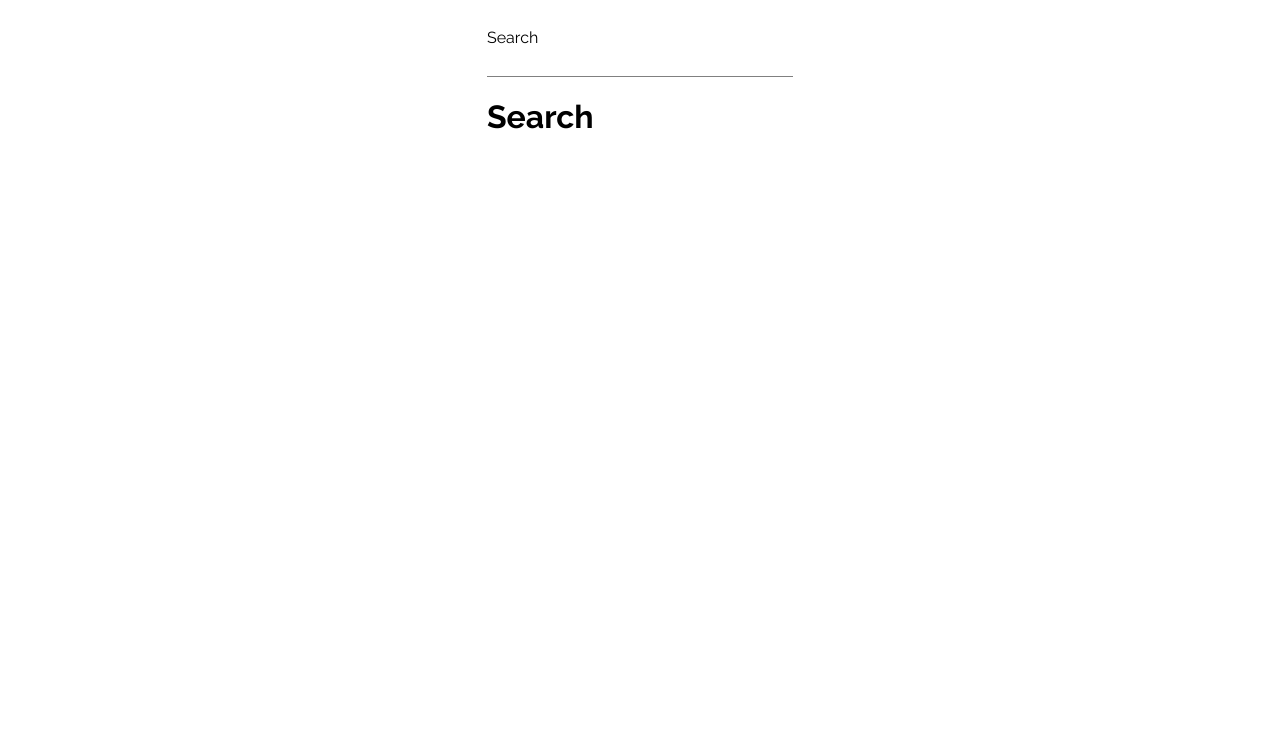
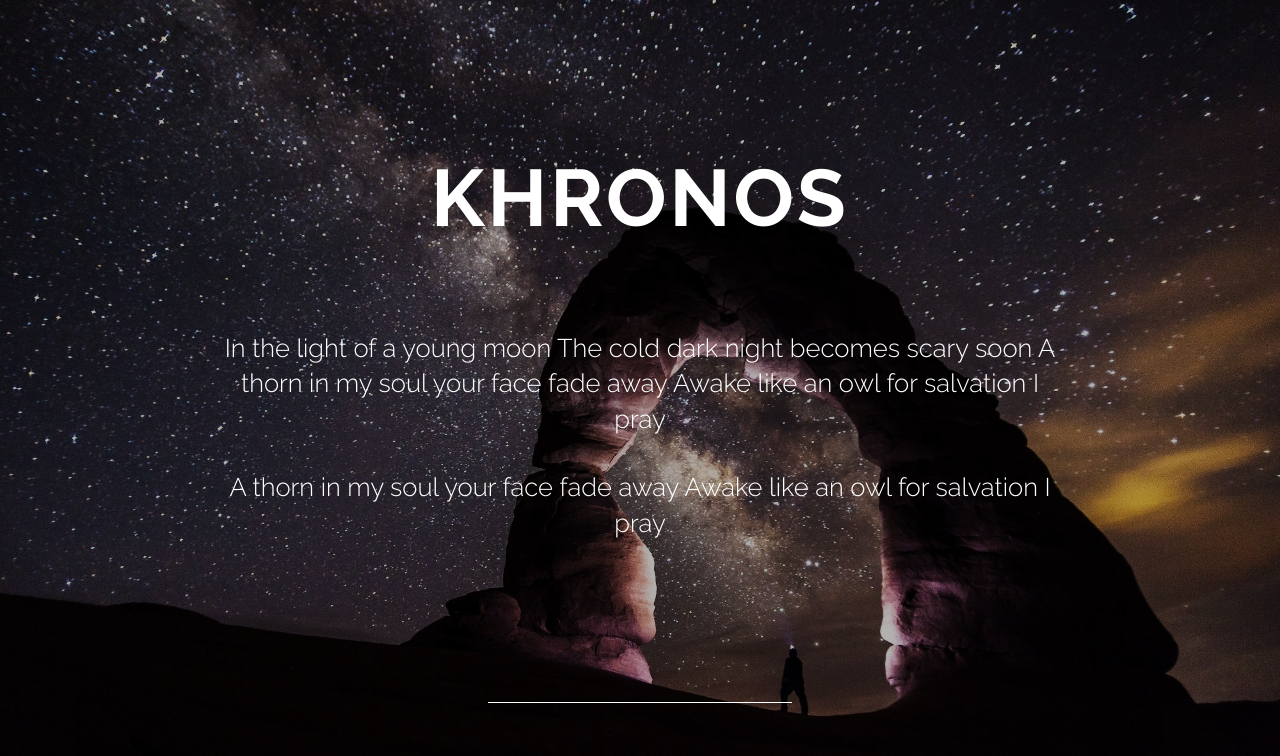
Before and after one commit to paniebartku/vueapp, a Vue app: page / in a window 1280 px wide. Shown: the top 756 px of the page. Built offline with nearby package versions, Linux system fonts and the light colour scheme.

Commit message:
before results

```diff
--- a/src/App.vue
+++ b/src/App.vue
@@ -1,13 +1,110 @@
 <template>
   <div class="app">
 
-    <router-view />
+
+    <div :class="[{flexStart: step === 1}, 'wrapper']">
+         <transition name="slide" v-if="step === 1">
+            <img src="./assets/logo.png" class="logo"/>
+        </transition>
+        <transition name="fade">
+            <HeroImage v-if="step === 0"  />
+        </transition>
+
+        <Claim v-if="step === 0" />
+        <SearchInput :value="searchValue" v-model="searchValue" @input="handleInput" :dark="step === 1" />
+    </div>
+
+
+
   </div>
 </template>
+
+<script>
+// @ is an alias to /src
+import HeroImage from '@/components/HeroImage';
+import Claim from '@/components/Claim';
+import SearchInput from '@/components/SearchInput';
+import axios from 'axios';
+import debounce from 'lodash.debounce';
+
+const API = 'https://images-api.nasa.gov';
+
+export default {
+  name: 'App',
+  components: { Claim, SearchInput, HeroImage},
+  data(){
+      return {
+          loading: false,
+          step: 0,
+          searchValue: '',
+          results: [],
+      }
+  },
+  methods: {
+      handleInput: debounce(function() {
+      this.loading = true;
+           axios.get(`${API}/search?q=${this.searchValue}&media_type=image`)
+           .then((response) => {
+               this.results = response.data.collection.items;
+                 this.loading = false;
+                  this.step = 1;
+           })
+           .catch((error)=> {
+               console.log(error);
+           })
+
+
+        }, 500),
+      },
+
+};
+</script>
 <style lang="scss">
-@import url('https://fonts.googleapis.com/css?family=Raleway:400,700');
+@import url('https://fonts.googleapis.com/css?family=Raleway:300,400,700');
 *, *::after, *::before {box-sizing: border-box; }
 body{
   font-family: 'Raleway', sans-serif;
+  margin:0;
+  padding:0;
+   -webkit-font-smoothing: antialiased;
+  -moz-osx-font-smoothing: grayscale;
+}
+
+.wrapper{
+    position: relative;
+    margin:0;
+    width:100%;
+    min-height: 100vh;
+    justify-content: center;
+    padding:2rem;
+    display:flex;
+    flex-direction:column;
+    align-items:center;
+
+    &.flexStart {
+        justify-content: flex-start;
+    }
+
+}
+
+.fade-enter-active, .fade-leave-active {
+    transition: opacity .3s ease;
+}
+
+.fade-enter, .fade-leave-to {
+    opacity: 0;
+}
+
+.slide-enter-active, .slide-leave-active {
+    transition: margin-top .4s ease;
+}
+
+.slide-enter, .slide-leave-to {
+   margin-top:-50px;
+}
+
+.logo {
+    position: absolute;
+    top:   2.5rem;
 }
 </style>
--- a/src/components/Claim.vue
+++ b/src/components/Claim.vue
@@ -1,24 +1,49 @@
 <template>
-    <div class="wrapper">
-        <h1 class="header">Khronos</h1>
-        <p class="description">In the light of a young moon
+    <div class="claimWrapper">
+        <h1 class="claimHeader">Khronos</h1>
+        <p class="claimDescription">In the light of a young moon
 The cold dark night becomes scary soon
 A thorn in my soul your face fade away
 Awake like an owl for salvation I pray</p>
-        <p class="description">A thorn in my soul your face fade away
+        <p class="claimDescription">A thorn in my soul your face fade away
 Awake like an owl for salvation I pray</p>
      </div>
 </template>
+
+
 <script>
 export default {
-    name: "Claim"
-}
+  name: 'Claim',
+};
 </script>
+
+
 <style lang="scss" scoped>
-.wrapper {
+.claimWrapper {
     display: flex;
     flex-direction: column;
     justify-content:center;
     align-items: center;
+    color: white;
+    width: 70%;
+    text-align: center;
+}
+
+.claimHeader {
+    font-size: 2rem;
+    text-transform: uppercase;
+    @media(min-width:768px){
+        font-size: 5rem;
+        letter-spacing: 3px;
+    }
+}
+.claimDescription {
+    font-size:1.4rem;
+    margin:2rem 0 0 0;
+    line-height: 1.4;
+    font-weight: 300;
+    @media(min-width: 768px){
+        font-size: 1.6rem;
+    }
 }
 </style>
--- /dev/null
+++ b/src/components/HeroImage.vue
@@ -0,0 +1,33 @@
+<template>
+    <div class="heroImage" />
+</template>
+<script>
+export default {
+    name: 'HeroImage'
+}
+</script>
+
+<style lang="scss">
+.heroImage{
+    width: 100%;
+    height: 100vh;
+    position: fixed;
+    top:0;
+    z-index: -1;
+    background-image: url('../assets/mainImage.jpg');
+    background-repeat: no-repeat;
+    background-size: cover;
+}
+
+.heroImage::after {
+    content:'';
+    background: rgba(0,0,0, 0.3);
+    position: absolute;
+    top:0;
+    left:0;
+    z-index:1;
+    width:100%;
+    height: 100vh;
+}
+
+</style>
--- /dev/null
+++ b/src/components/SearchInput.vue
@@ -0,0 +1,77 @@
+<template>
+
+
+
+            <input
+         id="search"
+    name="search"
+   :class="{ dark }"
+    :value="value"
+@input="handleChange"
+            />
+
+
+</template>
+
+<script>
+export default {
+  name: 'SearchInput',
+  props: {
+    value: {
+      type: String,
+      required: true,
+    },
+    dark: {
+      type: Boolean,
+      default: false,
+    },
+  },
+  methods: {
+    handleChange(e) {
+      this.$emit('input', e.target.value);
+    },
+  },
+};
+
+</script>
+
+<style lang="scss" scoped>
+
+
+    input {
+             display: flex;
+        flex-direction: column;
+        align-items: center;
+        margin:7.5rem 0 0 0;
+        padding: 20px;
+        width: 56vw;
+        color:white;
+        height: 30px;
+        border:0;
+        border-bottom: 1px solid white;
+        background: none;
+        transition: box-shadow .5s ease-out;
+        color: white;
+        text-align: center;
+        font-size: 1.6rem;
+        letter-spacing: 2px;
+        @media(min-width:768px){
+          width:25%;
+        }
+    }
+
+    input:focus {
+        outline:none;
+        box-shadow: 0 10px 20px -8px rgba(255,255,255, 0.3);
+    }
+
+    .dark {
+        color: black;
+        border-bottom-color: black;
+    }
+
+    .dark:focus {
+
+        box-shadow: 0 10px 20px -8px rgba(0,0,0, 0.3);
+    }
+</style>
--- a/src/main.js
+++ b/src/main.js
@@ -1,10 +1,9 @@
 import Vue from 'vue';
 import App from './App.vue';
-import router from './router';
 
 Vue.config.productionTip = false;
 
 new Vue({
-  router,
+
   render: h => h(App),
 }).$mount('#app');
--- a/src/router.js
+++ /dev/null
@@ -1,20 +0,0 @@
-import Vue from 'vue';
-import Router from 'vue-router';
-import Home from './views/Home.vue';
-
-import Search from './views/Search.vue';
-
-
-Vue.use(Router);
-
-export default new Router({
-  routes: [
-    {
-      path: '/',
-      name: 'Search',
-      component: Search,
-    },
-
-
-  ],
-});
--- a/src/views/Home.vue
+++ /dev/null
@@ -1,12 +0,0 @@
-
-
-<template>
-  <div class="home">
-    <h1>vueapp s</h1>
-  </div>
-</template>
-<script>
-export default {
-  name: 'Home',
-};
-</script>
--- a/src/views/Search.vue
+++ /dev/null
@@ -1,72 +0,0 @@
-<template>
-  <div class="wrapper">
-    <div class="search">
-        <label for="search">Search</label>
-        <input name="search" id="search" v-model="searchValue" @input="handleInput"/>
-
-        <h1>Search</h1>
-    </div>
-    <ul>
-        <li v-for="item in results" key="item.data[0].nasa_id">
-            <p>{{ item.data[0].description }}</p>
-        </li>
-    </ul>
-  </div>
-</template>
-
-<script>
-// @ is an alias to /src
-import axios from 'axios';
-import debounce from 'lodash.debounce';
-const API = 'https://images-api.nasa.gov';
-
-export default {
-  name: 'Search',
-  data(){
-      return {
-          searchValue: '',
-          results: [],
-      }
-  },
-  methods: {
-      handleInput: debounce(function() {
-
-           axios.get(`${API}/search?q=${this.searchValue}&media_type=image`)
-           .then((response) => {
-               this.results = response.data.collection.items;
-           })
-           .catch((error)=> {
-               console.log(error);
-           })
-
-
-        }, 500),
-      },
-
-};
-</script>
-
-<style lang="scss" scoped>
-    .wrapper {
-        display: flex;
-        flex-direction: column;
-        align-items: center;
-        margin:0;
-        padding: 20px;
-        width: 100%;
-    }
-    .search  {
-        display: flex;
-        flex-direction: column;
-        width:25%;
-    }
-    label {
-        font-family: 'Raleway', sans-serif;
-    }
-    input {
-        height: 30px;
-        border:0;
-        border-bottom: 1px solid grey;
-
-    }
-</style>
```
Also changed, not shown: src/assets/logo.png, src/assets/mainImage.jpg (added).
